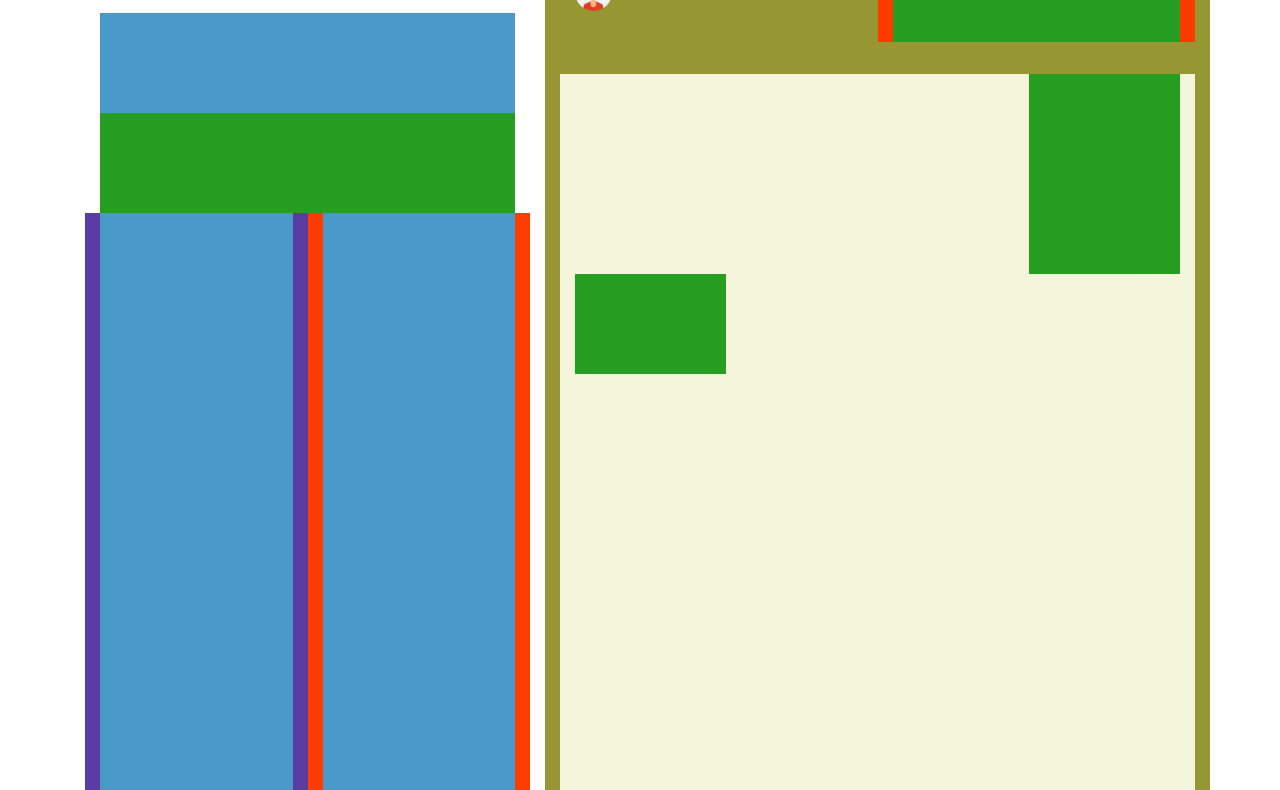
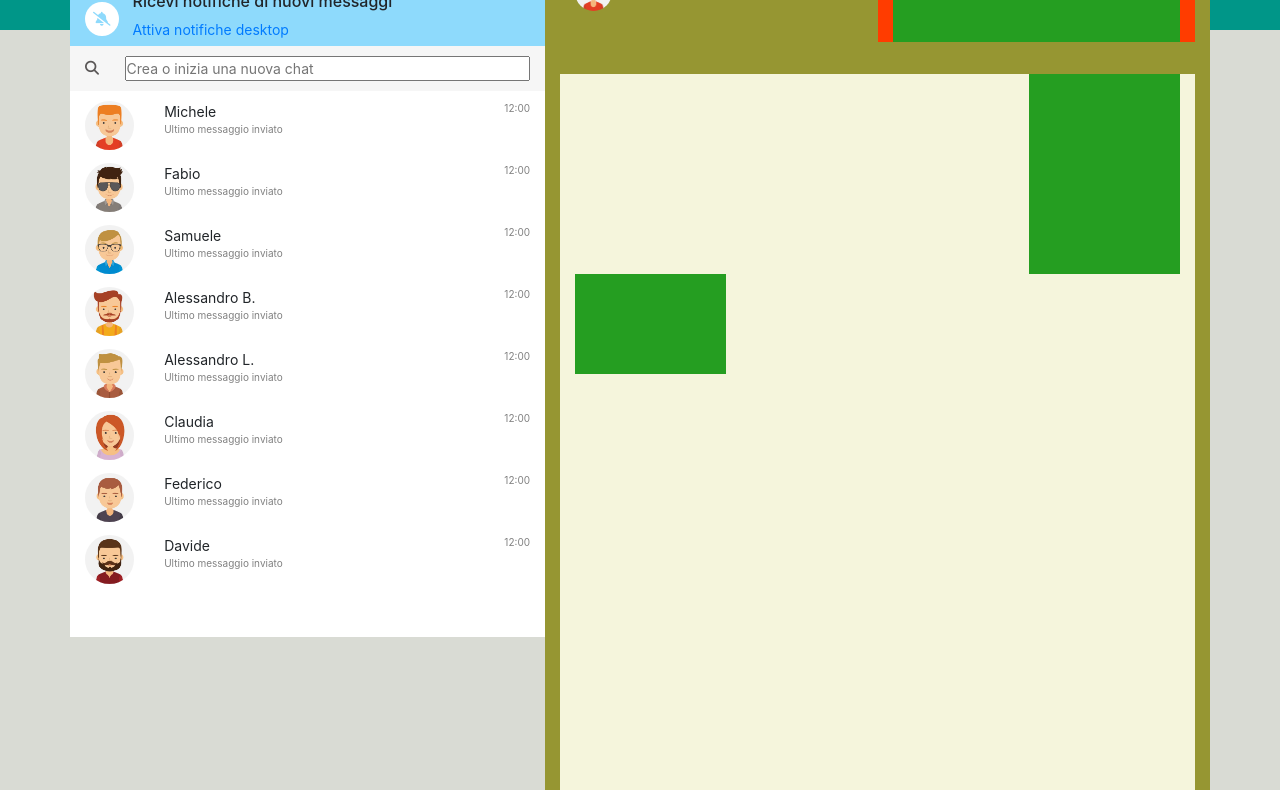
Before and after one commit to leonardopea/vue-boolzapp, a plain HTML site: page index.html in a window 1280 px wide. Shown: the part 90-880 px from the top of the page. Drawn offline with nearby package versions, Linux system fonts and the light colour scheme.

Commit message:
layout sx completato

```diff
--- a/css/style.css
+++ b/css/style.css
@@ -6,6 +6,7 @@
 
 body{
     font-size: 14px;
+    background-image:linear-gradient(to bottom, #009688 0px, #009688,15vh, #D9DBD4 15vh, #D9DBD4 100%);
 }
 
 .colgiallo{
@@ -54,6 +55,7 @@ body{
 .avatar{
     width: 20%;
     border-radius: 30px;
+    float: left;
 }
 
 .avatar_dx{
@@ -65,3 +67,59 @@ body{
 .container_header{
     background-color: #EAEAEA;
 }
+
+.back_blu{
+    background-color: #8EDAFC;
+}
+
+/* row_bell */
+
+
+.fa-bell-slash{
+
+    margin: 10px 0px;
+    border-radius: 50%;
+    background-color: white;
+    padding: 10px 8px;
+
+
+}
+
+
+/* barra di ricerca */
+
+.row_search{
+    background-color: #F6F6F6;
+
+}
+
+
+.search_bar,.fa-search{
+    width: 100%;
+    margin: 10px 0;
+
+
+}
+
+
+/* avatar chat */
+
+.avatar_chat{
+    border-radius: 30px;
+    float: left;
+    width: 100%;
+}
+
+.row_avatar{
+    padding-top: 10px ;
+    background-color: white;
+}
+
+.orario, .subtitle{
+    font-size: 10px;
+    color: gray;
+}
+
+.row_final{
+    padding-bottom: 50px;
+}
--- a/index.html
+++ b/index.html
@@ -22,12 +22,11 @@
                 <div class="col-5 ">    <!--  LAVORO SULLA PARTE SX-->
 
 
-                    <div class="container container_header">      <!--  PROFILO PERSONALE-->
-                        <div class="row mt-3 mb-3 pt-3 pb-3">
+                    <div class="row container_header mt-4 pt-2 pb-2">
                         <div class="col d-flex align-items-center">    <!--   AVATAR E NOME-->
 
                             <img class="avatar" src="./img/avatar_io.jpg" alt=""> <!--  inserire immagine-->
-                                <span>Sofia</span> <!-- inserire nome -->
+                            <span class="pl-2">Sofia</span> <!-- inserire nome -->
                         </div>
 
                         <div class="col d-flex justify-content-end align-items-center">     <!--  TOOLS -->
@@ -37,147 +36,169 @@
                             <i class="fa-solid fa-ellipsis-vertical fa-xl mr-3" style="color: #c0c0c0;"></i>
                         </div>
                     </div>
-                    </div>
 
 
-                    <div class="container">     <!--  AREA NOTIFICHE AZZURRA -->
-                        <div class="row">
-                            <div class="col">
-                                <div class="colazzurra"></div>
+                    <div class="row back_blu">
+                        <div class="col-1">
+                            <i class="fa-solid fa-bell-slash" style="color: #8EDAFC;"></i>
                         </div>
-
-
-
+                        <div class="col ml-2 ">
+                            <h6>Ricevi notifiche di nuovi messaggi</h6>
+                            <a href="#">Attiva notifiche desktop</a>
                         </div>
                     </div>
 
 
 
-                    <div class="container">   <!--  BARRA DI RICERCA -->
-                        <div class="row">
+                    <div class="row row_search d-flex align-items-center">
+                        <div class="col-1">
+                            <i class="fa fa-search" style="color: rgb(90, 87, 87);"></i>
+                        </div>
                         <div class="col">
-                                <div class="colverde">
-
-                                </div>
-                            </div>
+                            <input class="search_bar" type="text" placeholder="Crea o inizia una nuova chat">
                         </div>
                     </div>
 
 
 
-                    <div class="container">      <!--  CHAT AMICI -->
-                        <div class="row">
-                            <div class="col colblu">    <!--   AVATAR E NOME-->
-
-                                <div class="colazzurra"></div>  <!--  inserire immagine-->
-                                <span class="colazzurra"></span> <!-- inserire nome -->
+                    <div class="row row_avatar">
+                        <div class="col">    <!--   AVATAR E NOME-->
+                            <img class="avatar_chat" src="./img/avatar_1.jpg" alt="Michele">
                         </div>
 
-                            <div class="col colrosso">     <!--  ORARIO -->
+                        <div class="col-8">
 
-                                <div class="colazzurra"></div>
+                            <span class="">Michele</span>
+                            <p class=" subtitle">Ultimo messaggio inviato</p>
+                        </div>
 
+
+                        <div class="col d-flex justify-content-end">     <!--  ORARIO -->
+                            <p class="orario">12:00</p>
                         </div>
+                    </div>
+
+                    <div class="row row_avatar">
+                        <div class="col">    <!--   AVATAR E NOME-->
+                            <img class="avatar_chat" src="./img/avatar_2.jpg" alt="Fabio">
+                        </div>
+
+                        <div class="col-8">
+
+                            <span class="">Fabio</span>
+                            <p class=" subtitle">Ultimo messaggio inviato</p>
+                        </div>
+
+
+                        <div class="col d-flex justify-content-end">     <!--  ORARIO -->
+                            <p class="orario">12:00</p>
+                        </div>
+                    </div>
+
+                    <div class="row row_avatar">
+                        <div class="col">    <!--   AVATAR E NOME-->
+                            <img class="avatar_chat" src="./img/avatar_3.jpg" alt="Samuele">
+                        </div>
+
+                        <div class="col-8">
+
+                            <span class="">Samuele</span>
+                            <p class=" subtitle">Ultimo messaggio inviato</p>
+                        </div>
+
+
+                        <div class="col d-flex justify-content-end">     <!--  ORARIO -->
+                            <p class="orario">12:00</p>
+                        </div>
+                    </div>
+
+
+                    <div class="row row_avatar">
+                        <div class="col">    <!--   AVATAR E NOME-->
+                            <img class="avatar_chat" src="./img/avatar_4.jpg" alt="Alessandro B.">
+                        </div>
+
+                        <div class="col-8">
+
+                            <span class="">Alessandro B.</span>
+                            <p class=" subtitle">Ultimo messaggio inviato</p>
+                        </div>
+
+
+                        <div class="col d-flex justify-content-end">     <!--  ORARIO -->
+                            <p class="orario">12:00</p>
+                        </div>
+                    </div>
+
+                    <div class="row row_avatar">
+                        <div class="col">    <!--   AVATAR E NOME-->
+                            <img class="avatar_chat" src="./img/avatar_5.jpg" alt="Alessandro L.">
+                        </div>
+
+                        <div class="col-8">
+
+                            <span class="">Alessandro L.</span>
+                            <p class=" subtitle">Ultimo messaggio inviato</p>
+                        </div>
+
+
+                        <div class="col d-flex justify-content-end">     <!--  ORARIO -->
+                            <p class="orario">12:00</p>
                         </div>
                     </div>
 
 
 
-                    <div class="container">      <!--  CHAT AMICI -->
-                        <div class="row">
-                            <div class="col colblu">    <!--   AVATAR E NOME-->
-
-                                <div class="colazzurra"></div>  <!--  inserire immagine-->
-                                <span class="colazzurra"></span> <!-- inserire nome -->
+                    <div class="row row_avatar">
+                        <div class="col">    <!--   AVATAR E NOME-->
+                            <img class="avatar_chat" src="./img/avatar_6.jpg" alt="Claudia ">
                         </div>
 
-                            <div class="col colrosso">     <!--  ORARIO -->
+                        <div class="col-8">
 
-                                <div class="colazzurra"></div>
+                            <span class="">Claudia</span>
+                            <p class=" subtitle">Ultimo messaggio inviato</p>
+                        </div>
 
-                            </div>
+
+                        <div class="col d-flex justify-content-end">     <!--  ORARIO -->
+                            <p class="orario">12:00</p>
                         </div>
                     </div>
 
 
 
-
-                    <div class="container">      <!--  CHAT AMICI -->
-                        <div class="row">
-                            <div class="col colblu">    <!--   AVATAR E NOME-->
-
-                                <div class="colazzurra"></div>  <!--  inserire immagine-->
-                                <span class="colazzurra"></span> <!-- inserire nome -->
+                    <div class="row row_avatar">
+                        <div class="col">    <!--   AVATAR E NOME-->
+                            <img class="avatar_chat" src="./img/avatar_7.jpg" alt="Federico ">
                         </div>
 
-                            <div class="col colrosso">     <!--  ORARIO -->
+                        <div class="col-8">
 
-                                <div class="colazzurra"></div>
+                            <span class="">Federico</span>
+                            <p class=" subtitle">Ultimo messaggio inviato</p>
+                        </div>
 
-                            </div>
+
+                        <div class="col d-flex justify-content-end">     <!--  ORARIO -->
+                            <p class="orario">12:00</p>
                         </div>
                     </div>
 
-
-
-
-
-
-                    <div class="container">      <!--  CHAT AMICI -->
-                        <div class="row">
-                            <div class="col colblu">    <!--   AVATAR E NOME-->
-
-                                <div class="colazzurra"></div>  <!--  inserire immagine-->
-                                <span class="colazzurra"></span> <!-- inserire nome -->
+                    <div class="row row_avatar row_final">
+                        <div class="col">    <!--   AVATAR E NOME-->
+                            <img class="avatar_chat" src="./img/avatar_8.jpg" alt="Davide ">
                         </div>
 
-                            <div class="col colrosso">     <!--  ORARIO -->
+                        <div class="col-8">
 
-                                <div class="colazzurra"></div>
-
-                            </div>
-                        </div>
+                            <span class="">Davide</span>
+                            <p class=" subtitle">Ultimo messaggio inviato</p>
                         </div>
 
 
-
-
-
-
-                    <div class="container">      <!--  CHAT AMICI -->
-                        <div class="row">
-                            <div class="col colblu">    <!--   AVATAR E NOME-->
-
-                                <div class="colazzurra"></div>  <!--  inserire immagine-->
-                                <span class="colazzurra"></span> <!-- inserire nome -->
-                            </div>
-
-                            <div class="col colrosso">     <!--  ORARIO -->
-
-                                <div class="colazzurra"></div>
-
-                            </div>
-                        </div>
-                    </div>
-
-
-
-
-
-
-                    <div class="container">      <!--  CHAT AMICI -->
-                        <div class="row">
-                            <div class="col colblu">    <!--   AVATAR E NOME-->
-
-                                <div class="colazzurra"></div>  <!--  inserire immagine-->
-                                <span class="colazzurra"></span> <!-- inserire nome -->
-                            </div>
-
-                            <div class="col colrosso">     <!--  ORARIO -->
-
-                                <div class="colazzurra"></div>
-
-                            </div>
+                        <div class="col d-flex justify-content-end">     <!--  ORARIO -->
+                            <p class="orario">12:00</p>
                         </div>
                     </div>
 
@@ -187,38 +208,9 @@
 
 
 
-                    <div class="container">      <!--  CHAT AMICI -->
-                        <div class="row">
-                            <div class="col colblu">    <!--   AVATAR E NOME-->
-
-                                <div class="colazzurra"></div>  <!--  inserire immagine-->
-                                <span class="colazzurra"></span> <!-- inserire nome -->
-                            </div>
-
-                            <div class="col colrosso">     <!--  ORARIO -->
-
-                                <div class="colazzurra"></div>
-
-                            </div>
-                        </div>
-                    </div>
 
 
-                    <div class="container">      <!--  CHAT AMICI -->
-                        <div class="row">
-                            <div class="col colblu">    <!--   AVATAR E NOME-->
 
-                                <div class="colazzurra"></div>  <!--  inserire immagine-->
-                                <span class="colazzurra"></span> <!-- inserire nome -->
-                            </div>
-
-                            <div class="col colrosso">     <!--  ORARIO -->
-
-                                <div class="colazzurra"></div>
-
-                            </div>
-                        </div>
-                    </div>
 
 
 
```
Lines whose indentation alone changed are shown as unchanged.
